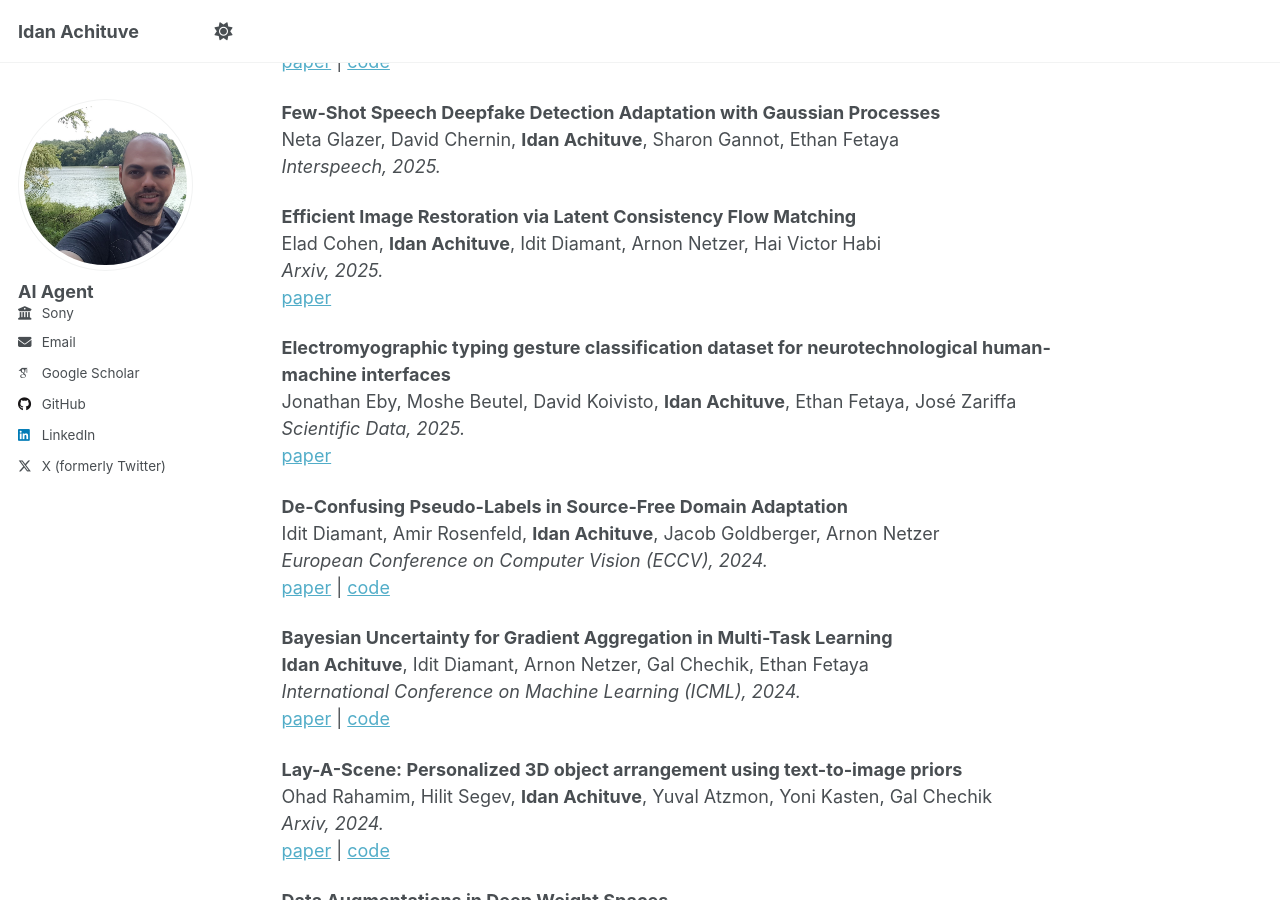
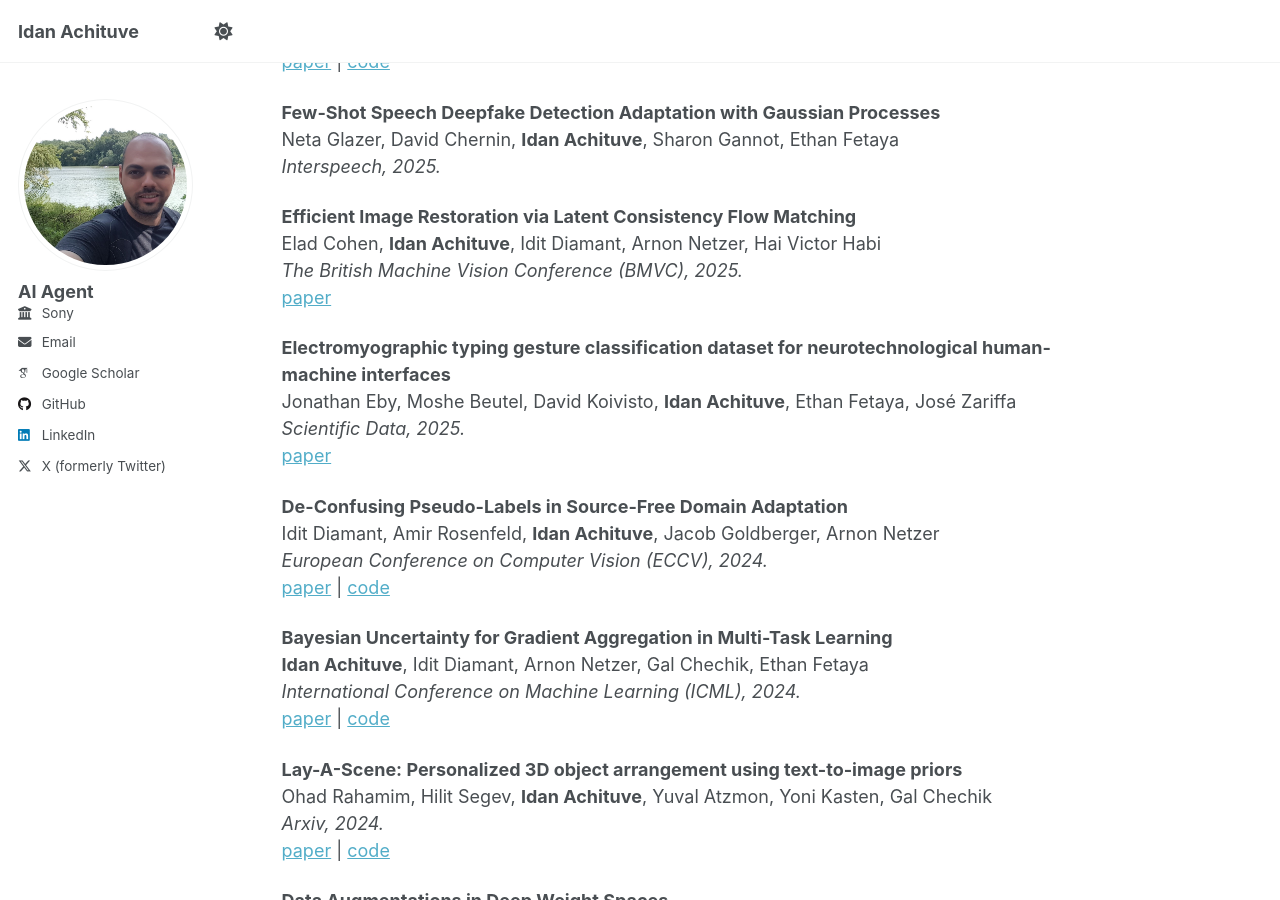
Before and after one commit to IdanAchituve/IdanAchituve.github.io, a Jekyll site: the page built from _pages/about.md, in a window 1280 px wide and 900 px high, scrolled down 527 px. Built offline with Jekyll 4.4.1, drawn with Linux system fonts in a browser that asks for light colours; some web fonts are replaced; some of the changed lines change nothing that is shown.

Commit message:
update publications

```diff
--- a/_pages/about.md
+++ b/_pages/about.md
@@ -19,7 +19,7 @@
 **Inverse Problem Sampling in Latent Space Using Sequential Monte Carlo**
 **Idan Achituve**, Hai Victor Habi, Amir Rosenfeld, Arnon Netzer, Idit Diamant, Ethan Fetaya
 *International Conference on Machine Learning (ICML), 2025.*
-[paper](https://arxiv.org/abs/2502.05908) | [code](https://github.com/ssi-research/LD-SMC)
+[paper](https://arxiv.org/abs/2502.05908) | [code](https://github.com/IdanAchituve/LD-SMC)
 
 
 **Few-Shot Speech Deepfake Detection Adaptation with Gaussian Processes**
@@ -29,7 +29,7 @@
 
 **Efficient Image Restoration via Latent Consistency Flow Matching**
 Elad Cohen, **Idan Achituve**, Idit Diamant, Arnon Netzer, Hai Victor Habi
-*Arxiv, 2025.*
+*The British Machine Vision Conference (BMVC), 2025.*
 [paper](https://arxiv.org/abs/2502.03500)
 
 
@@ -48,7 +48,7 @@
 **Bayesian Uncertainty for Gradient Aggregation in Multi-Task Learning**
 **Idan Achituve**, Idit Diamant, Arnon Netzer, Gal Chechik, Ethan Fetaya
 *International Conference on Machine Learning (ICML), 2024.*
-[paper](https://arxiv.org/abs/2402.04005) | [code](https://github.com/ssi-research/BayesAgg_MTL)
+[paper](https://arxiv.org/abs/2402.04005) | [code](https://github.com/IdanAchituve/BayesAgg_MTL)
 
 
 **Lay-A-Scene: Personalized 3D object arrangement using text-to-image priors**
```
